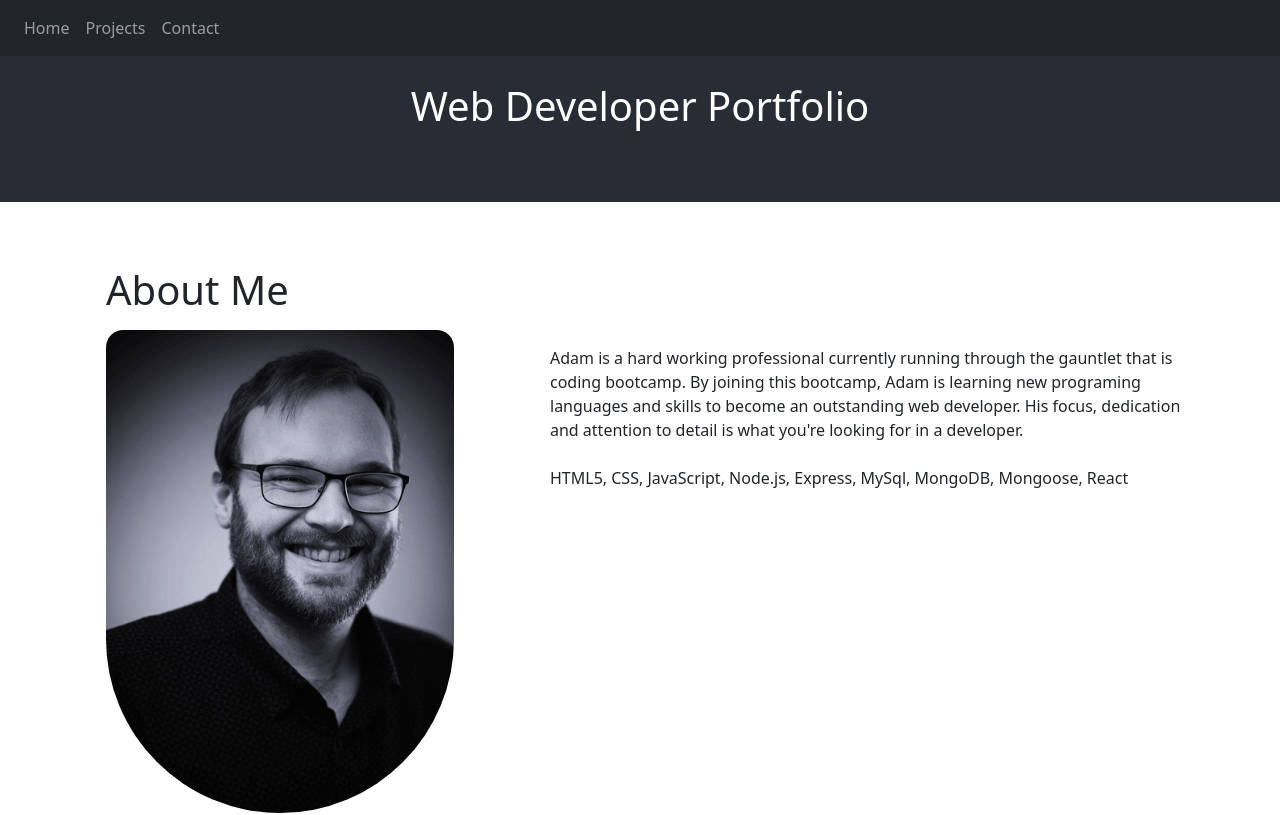
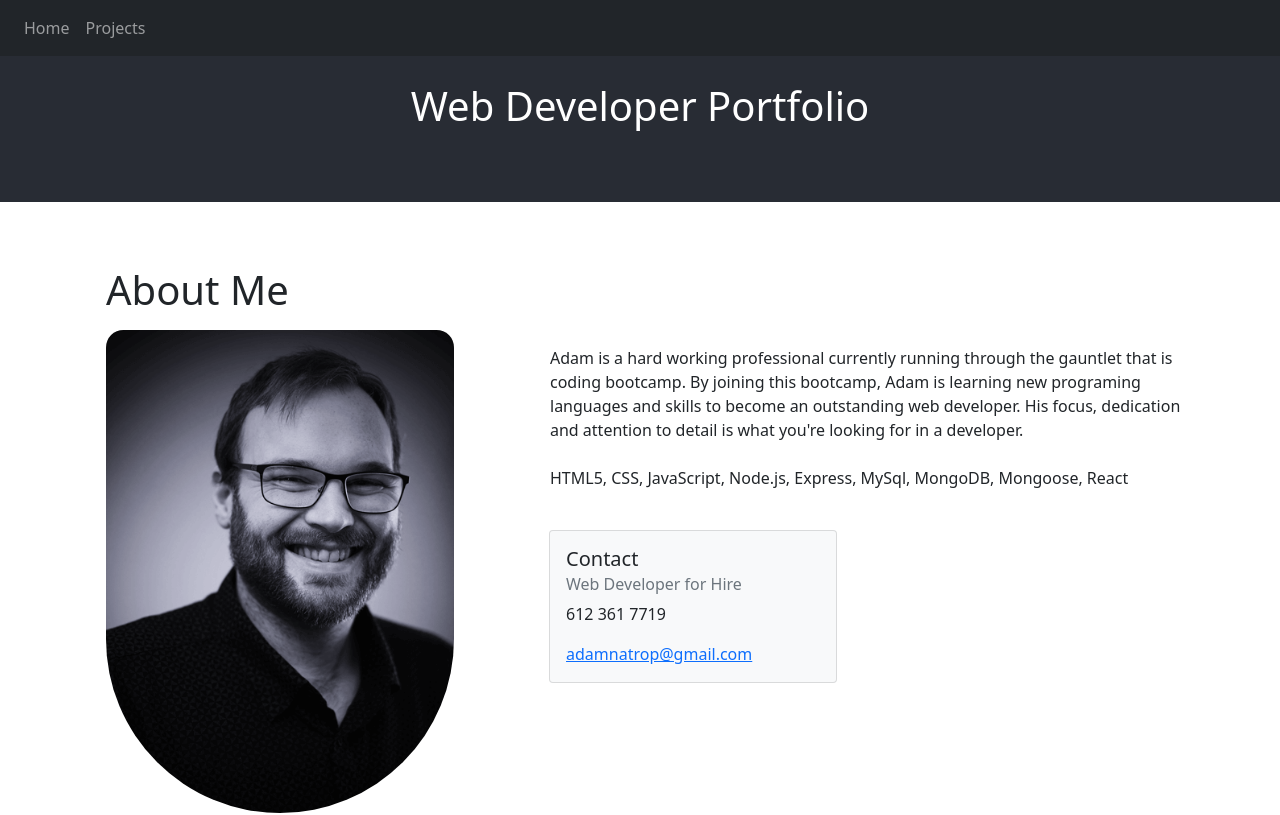
Before and after one commit to adamnatrop/react_portfolio, a React (Create React App) app: page / in a window 1280 px wide. Shown: the top 815 px of the page. Built offline with nearby package versions, Linux system fonts and the light colour scheme.

Commit message:
re-doing contact info

```diff
--- a/src/components/Navbar/index.js
+++ b/src/components/Navbar/index.js
@@ -23,9 +23,9 @@ function NavBar() {
                     <li className="nav-item">
                     <Link className="nav-link" to="/react_portfolio/projects">Projects</Link>
                     </li>
-                    <li className="nav-item">
+                    {/* <li className="nav-item">
                     <Link className="nav-link" to="/react_portfolio/contact">Contact</Link>
-                    </li>
+                    </li> */}
                 </ul>
 
 
--- a/src/components/Project/style.css
+++ b/src/components/Project/style.css
@@ -5,6 +5,14 @@
     margin-left: 2%;
     margin-right: 2%;
 
+}
+
+.project a {
+    color: white;
+}
+
+.project a:link {
+    text-decoration: none;
 }
 
 h2 {
--- a/src/pages/About/index.js
+++ b/src/pages/About/index.js
@@ -27,6 +27,16 @@ function About() {
                 HTML5, CSS, JavaScript, Node.js, Express, MySql, MongoDB, Mongoose, React
               </p>
 
+              <div className="container contact">
+                <div className="card bg-light">
+                  <div className="card-body">
+                    <h5 className="card-title">Contact</h5>
+                    <h6 className="card-subtitle mb-2 text-muted">Web Developer for Hire</h6>
+                    <p className="card-text" phone="6123617719">612 361 7719</p>
+                    <p className="card-text" ><a href="mailto:adamnatrop@gmail.com">adamnatrop@gmail.com</a></p>
+                  </div>
+                </div>
+              </div>
 
 
             </div>
--- a/src/pages/Contact/style.css
+++ b/src/pages/Contact/style.css
@@ -1,5 +1,7 @@
 .card {
     width: 18rem;
+    margin-left: 7%;
+    margin-top: 6%;
 
 
 }
```
